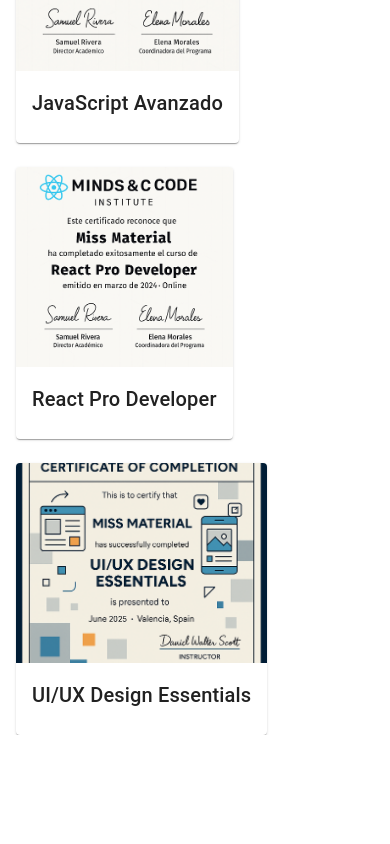
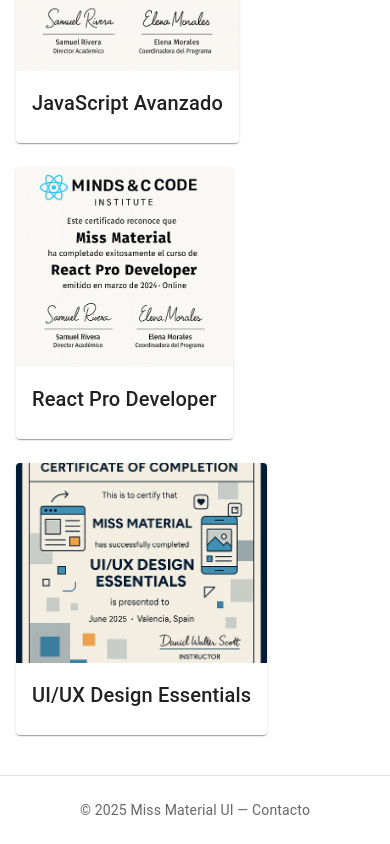
Before and after one commit to Aday25/interactive-cv-mui, a React (Vite) app: page /#/certificates in a window 390 px wide. Shown: the part 594-1438 px from the top of the page. Before the commit the page ends 1329 px from the top, so only its background shows below. Built offline with nearby package versions, Linux system fonts and the light colour scheme.

Commit message:
Add responsive footer component to App layout

```diff
--- a/src/App.jsx
+++ b/src/App.jsx
@@ -4,6 +4,7 @@
 import { HashRouter as Router, Routes, Route, Navigate } from 'react-router-dom';
 import { Container, Box, Typography, Paper } from '@mui/material';
 import Navbar from './components/Navbar';
+import Footer from './components/Footer';
 import coverImage from './assets/cover.png';  // Imagen portada
 
 import Home from './pages/Home';
@@ -62,9 +63,12 @@
           {/* Redirigir cualquier ruta desconocida a /home */}
           <Route path="*" element={<Navigate to="/home" replace />} />
         </Routes>
-      </Container>
+       </Container>
+
+      {/* Pie de página común */}
+      <Footer />
     </Router>
-  )
+  );
 }
 
 export default App;
--- /dev/null
+++ b/src/components/Footer.jsx
@@ -0,0 +1,30 @@
+import { Box, Typography, Link } from '@mui/material';
+
+export default function Footer() {
+  return (
+    <Box
+      component="footer"
+      sx={{
+        mt: 5,
+        py: 3,
+        px: 2,
+        textAlign: 'center',
+        bgcolor: 'background.default',
+        color: 'text.secondary',
+        borderTop: '1px solid',
+        borderColor: 'divider'
+      }}
+    >
+      <Typography variant="body2">
+        © {new Date().getFullYear()} Miss Material UI —{' '}
+        <Link
+          href="mailto:miss.material@muiheroes.com"
+          underline="hover"
+          color="inherit"
+        >
+          Contacto
+        </Link>
+      </Typography>
+    </Box>
+  );
+}
```
